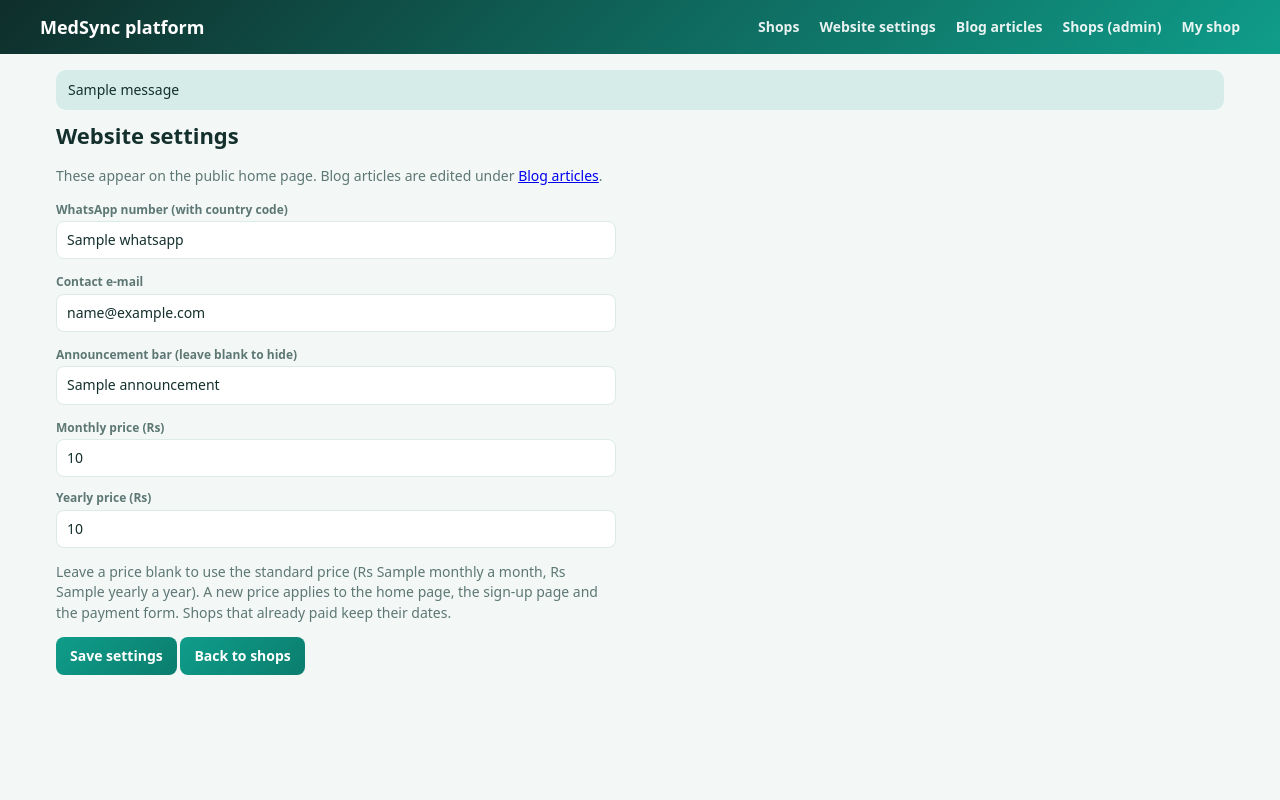
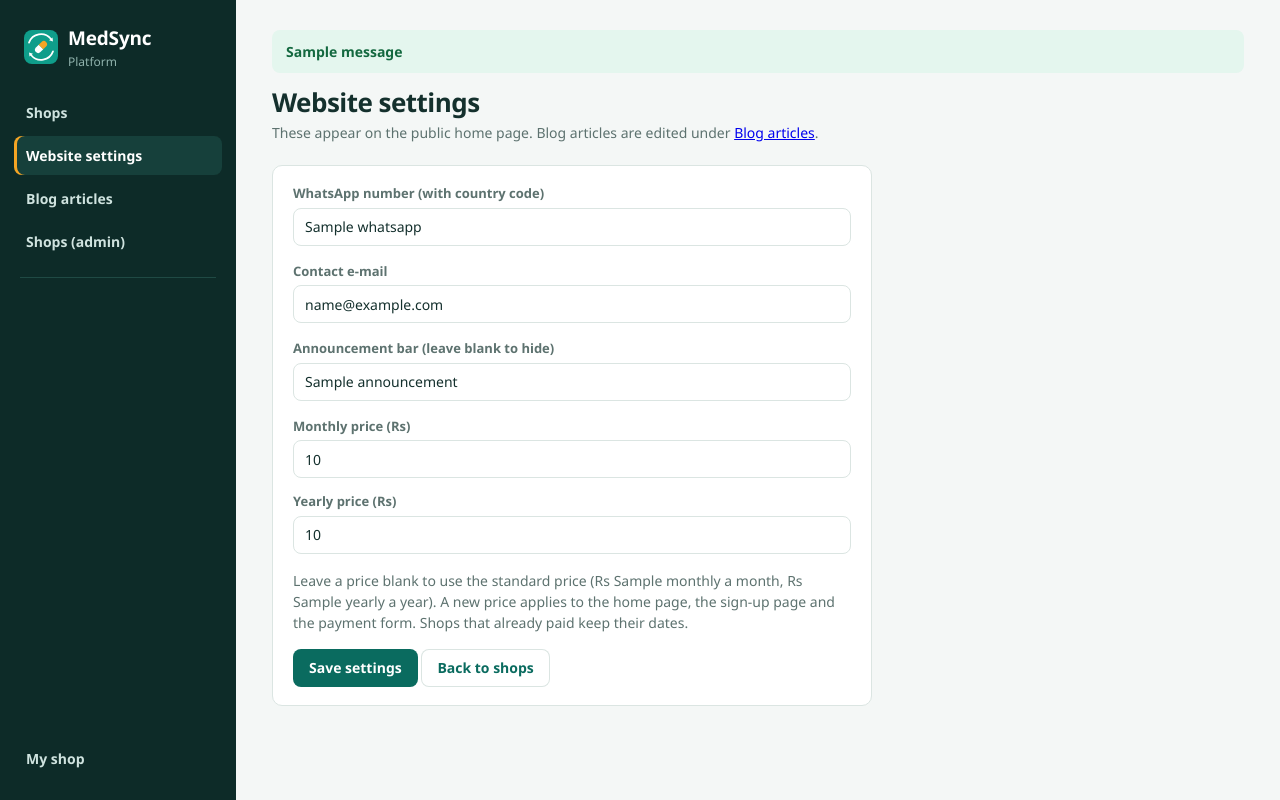
Before and after one commit to souravdas007123/Inventory, a Django app: template templates/app/platform_site.html in a window 1280 px wide. Run offline with Django 5.2, Linux system fonts and the light colour scheme; the template is opened without the code that fills it: most values are stand-ins (such as "Sample title", 1, 10 or a date in 2020); one stand-in notice (Sample message) is shown.

Commit message:
Platform panel: side menu, grouped numbers, status filters, cleaner table and shop page
Co-Authored-By: Claude Sonnet 5.5 <noreply@anthropic.com>
Claude-Session: https://claude.ai/code/session_01YWLw3ws9U66HMgDc4nKReR

```diff
--- a/templates/app/platform_base.html
+++ b/templates/app/platform_base.html
@@ -7,32 +7,87 @@
 <meta name="robots" content="noindex,nofollow">
 <title>{% block title %}Platform{% endblock %} · MedSync</title>
 <style>
-:root{--bg:#f3f8f7;--card:#fff;--ink:#14302d;--mut:#5d7773;--line:#dcebe8;--pri:#0f9d8a;--pri2:#0b7d6e;--red:#e11d48;--amb:#d97706;--grn:#15803d;--blu:#2563eb}
-@media(prefers-color-scheme:dark){:root{--bg:#0d1d1b;--card:#112624;--ink:#e6f4f1;--mut:#93b1ac;--line:#1d3a37}}
-*{box-sizing:border-box}body{margin:0;background:var(--bg);color:var(--ink);font:14px/1.45 system-ui,sans-serif}
-header{background:linear-gradient(135deg,#0f2e2b,#0f9d8a);color:#fff;padding:14px 16px}
-header .w{max-width:1200px;margin:auto;display:flex;flex-wrap:wrap;gap:8px 20px;align-items:center}
-header b{font-size:18px;margin-right:auto}header a{color:#fff;text-decoration:none;opacity:.9;font-weight:600}header a:hover{opacity:1}
-main{max-width:1200px;margin:auto;padding:16px}
-h1{font-size:22px;margin:4px 0 14px}h2{font-size:16px;margin:0 0 10px}
-.cards{display:grid;grid-template-columns:repeat(auto-fit,minmax(150px,1fr));gap:10px;margin-bottom:16px}
-.card{background:var(--card);border:1px solid var(--line);border-radius:12px;padding:14px}
-.card small{display:block;color:var(--mut);font-weight:600}.card strong{font-size:22px}
-.tw{overflow-x:auto;background:var(--card);border:1px solid var(--line);border-radius:12px}
-table{border-collapse:collapse;width:100%;min-width:820px}th,td{padding:9px 11px;text-align:left;border-bottom:1px solid var(--line);vertical-align:top}
-th{font-size:12px;text-transform:uppercase;letter-spacing:.4px;color:var(--mut)}tr:last-child td{border-bottom:0}
-.tag{display:inline-block;padding:2px 9px;border-radius:99px;font-size:12px;font-weight:700;color:#fff}
-.t-trial{background:var(--blu)}.t-active{background:var(--grn)}.t-locked{background:var(--red)}.t-paused{background:var(--amb)}
-.msg{padding:10px 12px;border-radius:10px;margin-bottom:10px;background:#0f9d8a22}.msg.error{background:#e11d4822;color:var(--red)}
-form.inline{display:flex;flex-wrap:wrap;gap:8px;align-items:end;margin:0}
-label{font-size:12px;font-weight:600;color:var(--mut);display:block;margin-bottom:3px}
-input,select,textarea{padding:8px 10px;border:1px solid var(--line);border-radius:8px;background:var(--card);color:var(--ink);font:inherit}
-button,.btn{padding:9px 14px;border:0;border-radius:8px;background:linear-gradient(135deg,var(--pri),var(--pri2));color:#fff;font:inherit;font-weight:700;cursor:pointer;text-decoration:none;display:inline-block}
-button.gray{background:#64748b}button.warn{background:var(--amb)}
-.grid2{display:grid;grid-template-columns:repeat(auto-fit,minmax(300px,1fr));gap:12px;margin-bottom:12px}
-.mut{color:var(--mut)}.num{text-align:right;white-space:nowrap}
+:root{--ink:#0d2b28;--bg:#f4f7f6;--card:#fff;--text:#14302d;--mut:#5d726f;--line:#dbe5e2;--soft:#eef4f2;--pri:#0f9d8a;--pri-d:#0a6b5f;--amber:#f5a524;--red:#c8203f;--redbg:#fdecef;--okbg:#e4f6ee;--ok:#13683f}
+@media(prefers-color-scheme:dark){:root{--bg:#0c1a18;--card:#122624;--text:#e6f4f1;--mut:#93aaa6;--line:#25423e;--soft:#183230;--pri:#2fbfaa;--pri-d:#2fbfaa;--red:#ff7d93;--redbg:#3a1a21;--okbg:#14382a;--ok:#7be0ae}}
+*{box-sizing:border-box}
+body{margin:0;background:var(--bg);color:var(--text);font:14px/1.5 "Segoe UI",system-ui,-apple-system,Roboto,"Helvetica Neue",Arial,sans-serif}
+.app{display:grid;grid-template-columns:236px minmax(0,1fr);min-height:100vh}
+.side{position:sticky;top:0;height:100vh;background:var(--ink);color:#cfe3df;padding:22px 14px;display:flex;flex-direction:column;gap:4px}
+.brand{display:flex;align-items:center;gap:10px;padding:2px 10px 18px;color:#fff;font-size:19px;font-weight:700;letter-spacing:-.01em;text-decoration:none}
+.brand small{display:block;font-size:12px;font-weight:500;color:#8fb2ac;letter-spacing:0}
+.side a.nav{display:block;padding:9px 12px;border-radius:8px;color:#cfe3df;text-decoration:none;font-weight:600}
+.side a.nav:hover{background:#16403b;color:#fff}
+.side a.nav.on{background:#16403b;color:#fff;box-shadow:inset 3px 0 0 var(--amber)}
+.side .sep{height:1px;background:#1f4a44;margin:12px 6px}
+.side .push{margin-top:auto}
+.content{padding:30px 36px 48px;max-width:1280px;width:100%}
+h1{font-size:26px;line-height:1.2;margin:0 0 4px;letter-spacing:-.02em}
+.sub{margin:0 0 22px;color:var(--mut)}
+h2{font-size:15px;margin:0 0 10px}
+.msg{padding:11px 14px;border-radius:8px;margin-bottom:14px;background:var(--okbg);color:var(--ok);font-weight:600}
+.msg.error{background:var(--redbg);color:var(--red)}
+.warnbar{padding:11px 14px;border-radius:8px;margin-bottom:16px;background:color-mix(in srgb,var(--amber) 18%,var(--card));border-left:4px solid var(--amber)}
+.kpis{display:grid;grid-template-columns:3fr 2fr;gap:16px;margin-bottom:22px}
+.grp{background:var(--card);border:1px solid var(--line);border-radius:10px;padding:16px 18px}
+.grp h2{color:var(--mut);font-weight:600;margin-bottom:12px}
+.grp dl{display:flex;flex-wrap:wrap;margin:0}
+.grp dl div{flex:1 1 90px;padding:0 14px;border-left:1px solid var(--line);display:flex;flex-direction:column;justify-content:space-between}
+.grp dl div:first-child{padding-left:0;border-left:0}
+.grp dt{font-size:13px;color:var(--mut)}.grp dd{margin:2px 0 0;font-size:26px;font-weight:700;letter-spacing:-.02em;font-variant-numeric:tabular-nums}
+.grp.money dd{color:var(--pri-d)}
+@media(prefers-color-scheme:dark){.grp.money dd{color:var(--pri)}}
+.bar{display:flex;flex-wrap:wrap;gap:10px 14px;align-items:center;justify-content:space-between;margin-bottom:12px}
+.chips{display:flex;flex-wrap:wrap;gap:6px}
+.chips a{padding:6px 12px;border-radius:99px;border:1px solid var(--line);background:var(--card);color:var(--text);text-decoration:none;font-weight:600;font-size:13px}
+.chips a b{color:var(--mut);font-weight:600;margin-left:4px}
+.chips a.on{background:var(--ink);border-color:var(--ink);color:#fff}.chips a.on b{color:#9fc4bd}
+.search{display:flex;gap:8px}
+.search input{width:260px;max-width:100%}
+.tw{overflow-x:auto;background:var(--card);border:1px solid var(--line);border-radius:10px}
+table{border-collapse:collapse;width:100%;min-width:960px}
+th,td{padding:12px 14px;text-align:left;border-bottom:1px solid var(--line);vertical-align:middle}
+th{font-size:13px;font-weight:600;color:var(--mut);background:var(--soft);white-space:nowrap}
+tbody tr:hover{background:color-mix(in srgb,var(--soft) 60%,transparent)}
+tr:last-child td{border-bottom:0}
+td .n{font-weight:700}
+.tag{display:inline-flex;align-items:center;gap:6px;padding:3px 10px;border-radius:99px;font-size:12.5px;font-weight:700}
+.tag:before{content:"";width:7px;height:7px;border-radius:50%;background:currentColor}
+.t-trial{background:#e3ebff;color:#1d4ed8}.t-active{background:#dcf5e6;color:#13683f}.t-locked{background:#fde4ea;color:#a3123a}.t-paused{background:#fdeed2;color:#8a4a07}
+@media(prefers-color-scheme:dark){.t-trial{background:#1a2a55;color:#a9c0ff}.t-active{background:#123a28;color:#7be0ae}.t-locked{background:#421a25;color:#ff9db0}.t-paused{background:#41300f;color:#ffcf85}}
+form.inline{display:flex;flex-wrap:wrap;gap:10px;align-items:end;margin:0}
+label{font-size:13px;font-weight:600;color:var(--mut);display:block;margin-bottom:4px}
+input,select,textarea{height:38px;padding:0 11px;border:1px solid var(--line);border-radius:8px;background:var(--card);color:var(--text);font:inherit}
+input:focus,select:focus{outline:none;border-color:var(--pri);box-shadow:0 0 0 3px color-mix(in srgb,var(--pri) 25%,transparent)}
+button,.btn{height:38px;padding:0 16px;border:0;border-radius:8px;background:var(--pri-d);color:#fff;font:inherit;font-weight:700;cursor:pointer;text-decoration:none;display:inline-flex;align-items:center;justify-content:center}
+button:hover,.btn:hover{background:#085a50}button:disabled{opacity:.5;cursor:not-allowed}
+.btn.gray,button.gray{background:#64748b}.btn.line{background:transparent;color:var(--pri-d);box-shadow:inset 0 0 0 1px var(--line)}
+@media(prefers-color-scheme:dark){.btn.line{color:var(--pri)}}
+button.warn{background:#b45309}
+.grid2{display:grid;grid-template-columns:repeat(auto-fit,minmax(320px,1fr));gap:14px;margin-bottom:14px}
+.card{background:var(--card);border:1px solid var(--line);border-radius:10px;padding:18px 20px}
+.kv{display:grid;grid-template-columns:max-content 1fr;gap:8px 18px;margin:0}
+.kv dt{color:var(--mut)}.kv dd{margin:0;font-weight:600;overflow-wrap:anywhere}
+.mut{color:var(--mut)}.num{text-align:right;white-space:nowrap;font-variant-numeric:tabular-nums}
+.back{display:inline-block;margin-bottom:10px;color:var(--pri-d);font-weight:600;text-decoration:none}
+@media(prefers-color-scheme:dark){.back{color:var(--pri)}}
+.back:hover{text-decoration:underline}
 pre{white-space:pre-wrap;margin:0;font:inherit}
+@media(max-width:900px){
+ .app{display:block}
+ .side{position:static;height:auto;flex-direction:row;flex-wrap:wrap;align-items:center;padding:10px 12px;gap:2px 4px}
+ .brand{padding:0 10px 0 4px}.brand small{display:none}
+ .side .sep{display:none}.side .push{margin-top:0}
+ .content{padding:20px 16px 40px}
+ .kpis{grid-template-columns:1fr}
+ h1{font-size:22px}
+}
 </style></head>
-<body><header><div class="w"><b>MedSync platform</b>
-<a href="{% url 'platform' %}">Shops</a><a href="{% url 'platform_site' %}">Website settings</a><a href="/admin/backend/blogpost/">Blog articles</a><a href="/admin/tenants/shop/">Shops (admin)</a><a href="/">My shop</a></div></header>
-<main>{% for m in messages %}<div class="msg {{ m.tags }}">{{ m }}</div>{% endfor %}{% block content %}{% endblock %}</main></body></html>
+<body><div class="app">
+<nav class="side"><a class="brand" href="{% url 'platform' %}">{% include "app/logo.html" with size=34 %}<span>MedSync<small>Platform</small></span></a>
+<a class="nav{% block nav_shops %}{% endblock %}" href="{% url 'platform' %}">Shops</a>
+<a class="nav{% block nav_site %}{% endblock %}" href="{% url 'platform_site' %}">Website settings</a>
+<a class="nav" href="/admin/backend/blogpost/">Blog articles</a>
+<a class="nav" href="/admin/tenants/shop/">Shops (admin)</a>
+<div class="sep"></div><a class="nav push" href="/">My shop</a></nav>
+<main class="content">{% for m in messages %}<div class="msg {{ m.tags }}" role="status">{{ m }}</div>{% endfor %}{% block content %}{% endblock %}</main>
+</div></body></html>
--- a/templates/app/platform_site.html
+++ b/templates/app/platform_site.html
@@ -1,9 +1,10 @@
 {% extends "app/platform_base.html" %}
 {% block title %}Website settings{% endblock %}
+{% block nav_site %} on{% endblock %}
 {% block content %}
 <h1>Website settings</h1>
-<p class="mut">These appear on the public home page. Blog articles are edited under <a href="/admin/backend/blogpost/">Blog articles</a>.</p>
-<form method="post" style="max-width:560px;display:grid;gap:14px">{% csrf_token %}
+<p class="sub">These appear on the public home page. Blog articles are edited under <a href="/admin/backend/blogpost/">Blog articles</a>.</p>
+<form class="card" method="post" style="max-width:600px;display:grid;gap:16px">{% csrf_token %}
 <div><label for="whatsapp">WhatsApp number (with country code)</label>
 <input id="whatsapp" name="whatsapp" value="{{ values.whatsapp|default_if_none:'' }}" placeholder="919876543210" inputmode="numeric" style="width:100%"></div>
 <div><label for="contact_email">Contact e-mail</label>
@@ -17,6 +18,6 @@
 <input id="price_yearly" name="price_yearly" inputmode="numeric" value="{{ values.price_yearly|default_if_none:'' }}" placeholder="{{ standard.yearly }}" style="width:100%"></div>
 </div>
 <p class="mut" style="margin:0">Leave a price blank to use the standard price (Rs {{ standard.monthly }} a month, Rs {{ standard.yearly }} a year). A new price applies to the home page, the sign-up page and the payment form. Shops that already paid keep their dates.</p>
-<div><button>Save settings</button> <a class="btn gray" href="{% url 'platform' %}">Back to shops</a></div>
+<div><button>Save settings</button> <a class="btn line" href="{% url 'platform' %}">Back to shops</a></div>
 </form>
 {% endblock %}
```
Also changed, not shown: templates/app/platform.html (+30 -25 lines), templates/app/platform_shop.html (+17 -17 lines).
